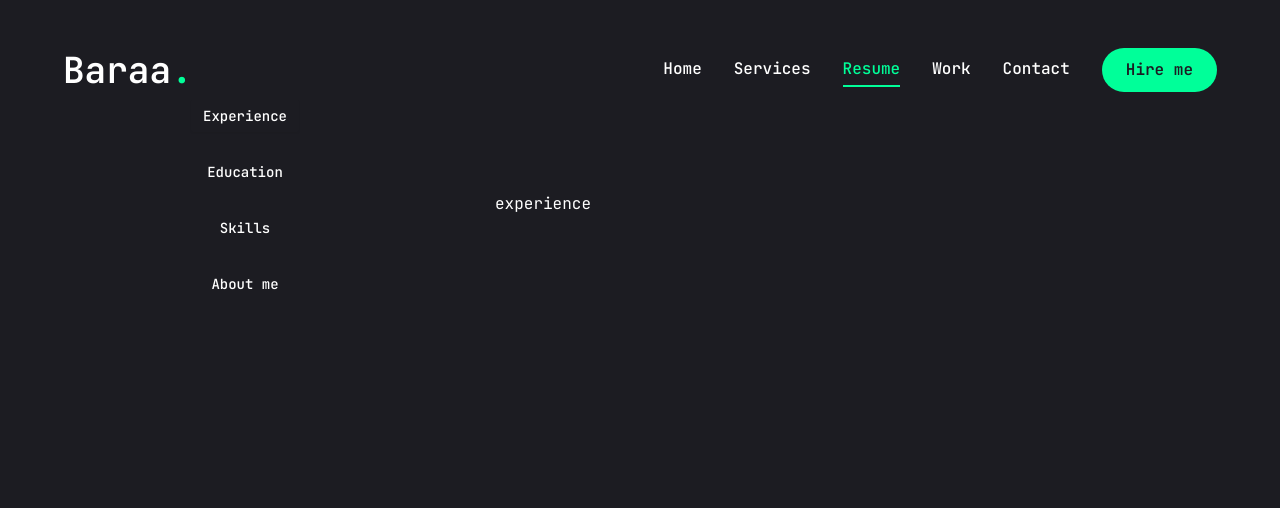
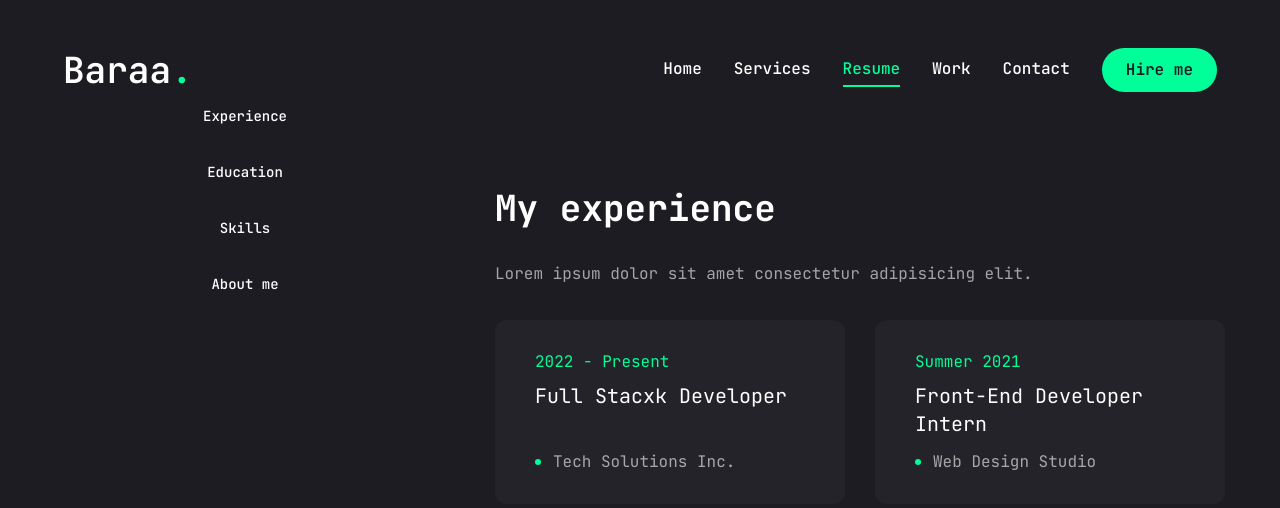
Before and after one commit to baraa01damer/baraa-portfolio, a Next.js app: page /resume in a window 1280 px wide. Shown: the top 508 px of the page. Built offline with nearby package versions, Linux system fonts and the light colour scheme.

Commit message:
Working on page.jsx in resume... updated scroll bar color

```diff
--- a/app/resume/page.jsx
+++ b/app/resume/page.jsx
@@ -171,7 +171,47 @@
                     <div className="min-h-[70vh] w-full">
                         {/* experience */}
                         <TabsContent value="experience" className="w-full">
-                            experience
+                            <div className="flex flex-col gap-[30px] text-center xl:text-left">
+                                <h3 className="text-4xl font-bold">{experience.title}</h3>
+                                <p className="max-w-[600px] text-white/60 mx-auto xl:mx-0">
+                                    {experience.description}
+                                </p>
+                                <ScrollArea className="h-[400px]">
+                                    <ul className="grid grid-cols-1 lg:grid-cols-2 gap-[30px]">
+                                        {experience.items.map((item, index) => {
+                                            return (
+                                                <li
+                                                    key={index}
+                                                    className="bg-[#232329] h-[184px] py-6 px-10 rounded-xl flex flex-col justify-center items-center lg:items-start gap-1"
+                                                >
+                                                    <span className="text-accent">{item.duration}</span>
+                                                    <h3 className="text-xl max-w-[260px] min-h-[60px] text-center lg:text-left">
+                                                        {item.position}
+                                                    </h3>
+                                                    <div className="flex items-center gap-3">
+                                                        {/* dot */}
+                                                        <span className="w-[6px] h-[6px] rounded-full bg-accent"></span>
+                                                        <p className="text-white/60">{item.company}</p>
+                                                    </div>
+                                                </li>
+                                            );
+                                        })}
+                                    </ul>
+                                </ScrollArea>
+                            </div>
+                        </TabsContent>
+
+                        {/* education */}
+                        <TabsContent value="education" className="w-full">
+                            education
+                        </TabsContent>
+                        {/* skills */}
+                        <TabsContent value="skills" className="w-full">
+                            skills
+                        </TabsContent>
+                        {/* about */}
+                        <TabsContent value="about" className="w-full">
+                            about
                         </TabsContent>
                     </div>
                 </Tabs>
--- a/components/ui/scroll-area.jsx
+++ b/components/ui/scroll-area.jsx
@@ -32,7 +32,7 @@
       className
     )}
     {...props}>
-    <ScrollAreaPrimitive.ScrollAreaThumb className="relative flex-1 rounded-full bg-slate-200 dark:bg-slate-800" />
+    <ScrollAreaPrimitive.ScrollAreaThumb className="relative flex-1 rounded-full bg-accent dark:bg-slate-800" />
   </ScrollAreaPrimitive.ScrollAreaScrollbar>
 ))
 ScrollBar.displayName = ScrollAreaPrimitive.ScrollAreaScrollbar.displayName
```
